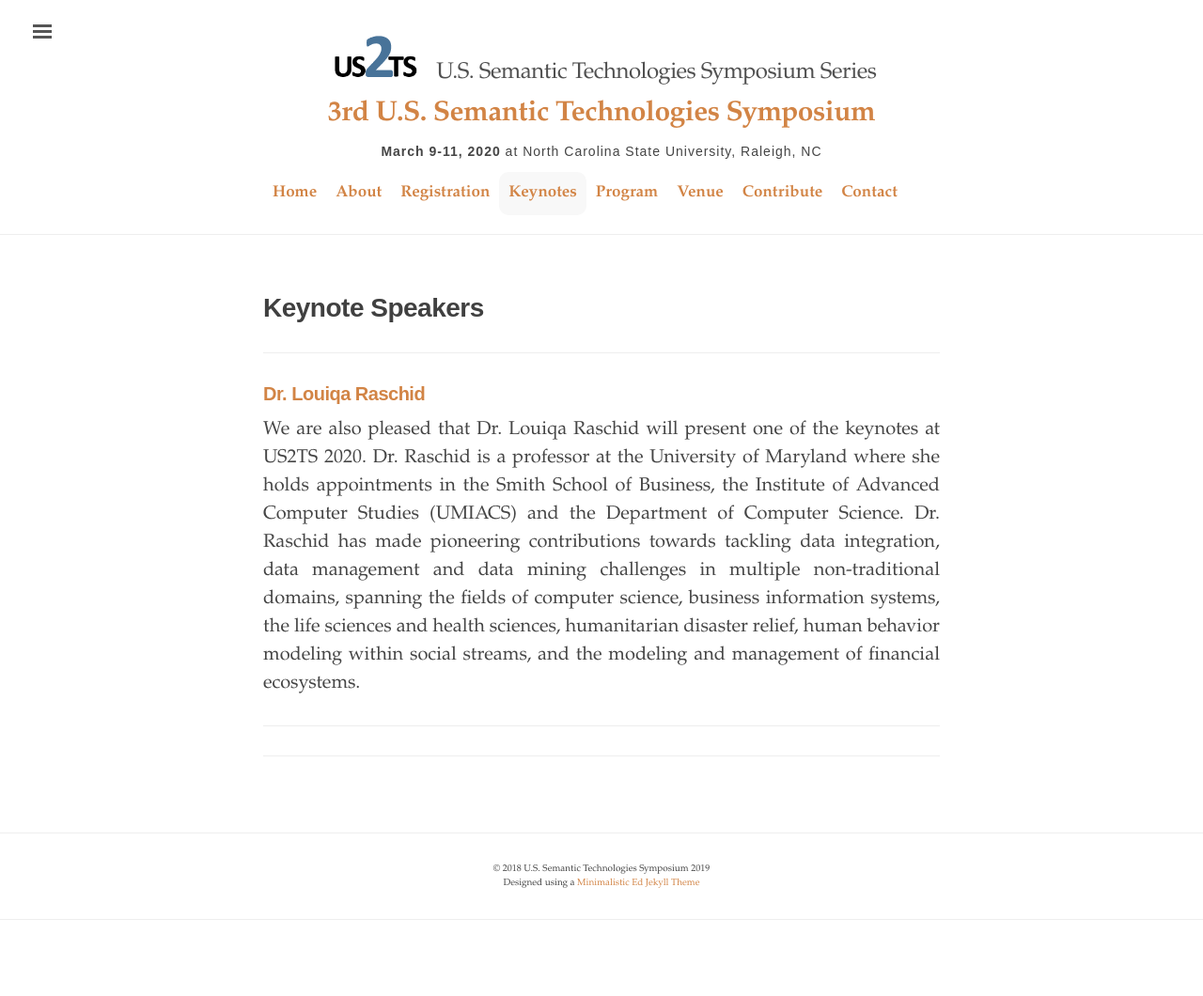
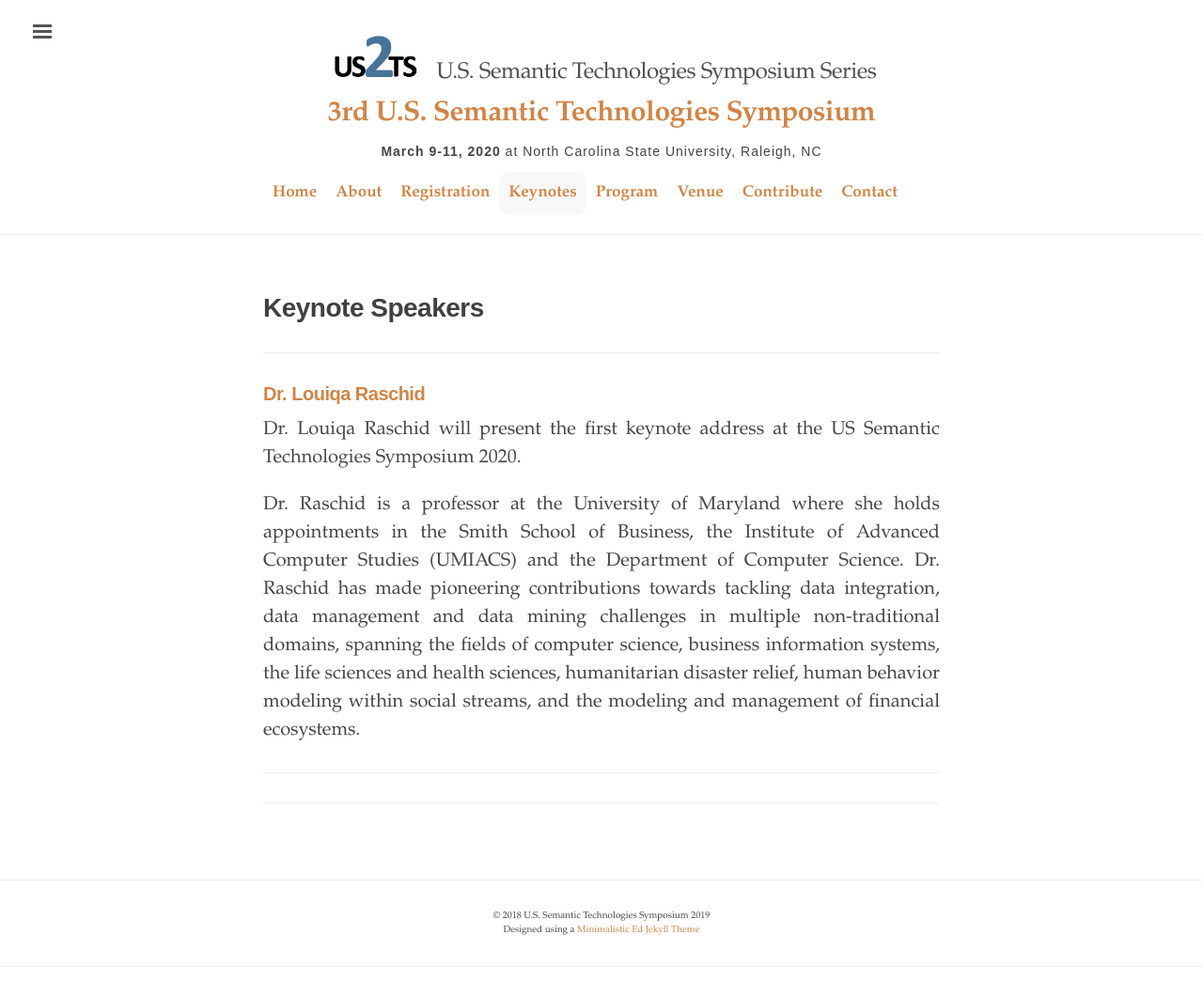
Before and after one commit to us2ts/us2ts.github.io, a Jekyll site: the page built from pages/keynotes.md, in a window 1280 px wide. Shown: the whole page at 94% size. Built offline with Jekyll 4.4.1, drawn with Linux system fonts in a browser that asks for light colours; comment, search, counter and statistics services are not loaded; before the commit the page ends 1010 px from its top, so only the background shows below that.

```diff
--- a/pages/keynotes.md
+++ b/pages/keynotes.md
@@ -12,6 +12,8 @@
 
 ----------------------------------------------------------------
 
-### [**Dr. Louiqa Raschid**](http://users.umiacs.umd.edu/~louiqa/)
+### [**Dr. Louiqa Raschid**](http://users.umiacs.umd.edu/~louiqa/) {#raschid}
 
-We are also pleased that Dr. Louiqa Raschid will present one of the keynotes at US2TS 2020. Dr. Raschid is a professor at the University of Maryland where she holds appointments in the Smith School of Business, the Institute of Advanced Computer Studies (UMIACS) and the Department of Computer Science. Dr. Raschid has made pioneering contributions towards tackling data integration, data management and data mining challenges in multiple non-traditional domains, spanning the fields of computer science, business information systems, the life sciences and health sciences, humanitarian disaster relief, human behavior modeling within social streams, and the modeling and management of financial ecosystems.
+Dr. Louiqa Raschid will present the first keynote address at the US Semantic Technologies Symposium 2020.
+
+Dr. Raschid is a professor at the University of Maryland where she holds appointments in the Smith School of Business, the Institute of Advanced Computer Studies (UMIACS) and the Department of Computer Science. Dr. Raschid has made pioneering contributions towards tackling data integration, data management and data mining challenges in multiple non-traditional domains, spanning the fields of computer science, business information systems, the life sciences and health sciences, humanitarian disaster relief, human behavior modeling within social streams, and the modeling and management of financial ecosystems.
```
